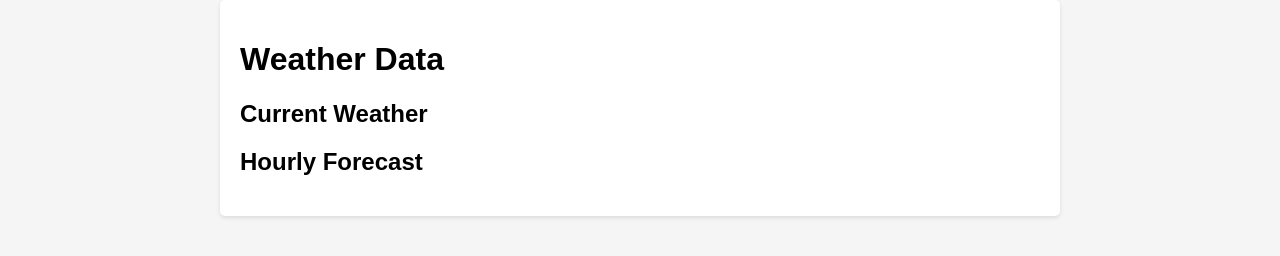
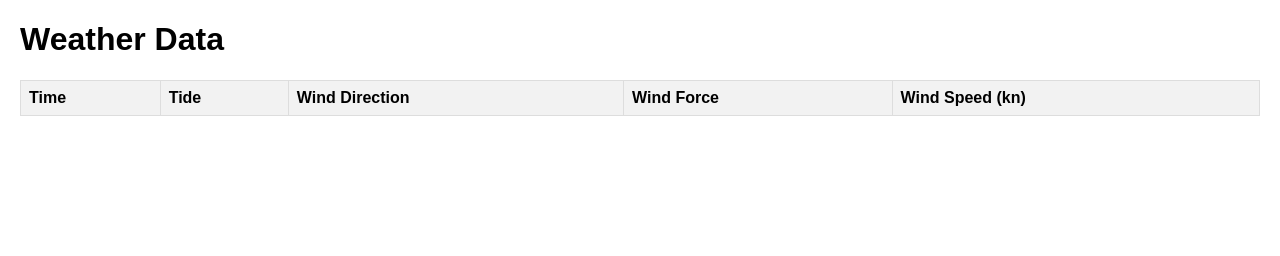
Before and after one commit to dangardner77/surfsup, a plain HTML site: page index.html in a window 1280 px wide. Drawn offline with Linux system fonts and the light colour scheme; no server answers.

Commit message:
Complete update to index.html

```diff
--- a/index.html
+++ b/index.html
@@ -7,52 +7,53 @@
     <style>
         body {
             font-family: Arial, sans-serif;
-            margin: 0;
-            padding: 0;
-            background-color: #f5f5f5;
+            margin: 20px;
         }
-        .container {
-            max-width: 800px;
-            margin: 0 auto;
-            padding: 20px;
-            background-color: #ffffff;
+        .weather-container {
+            display: flex;
+            flex-direction: column;
+            align-items: center;
+        }
+        .weather-item {
+            background-color: #f0f0f0;
+            padding: 10px;
+            margin: 5px;
             border-radius: 5px;
-            box-shadow: 0 2px 4px rgba(0, 0, 0, 0.1);
+            width: 80%;
+            max-width: 600px;
         }
-        pre {
-            white-space: pre-wrap;
-            font-size: 14px;
+        table {
+            width: 100%;
+            border-collapse: collapse;
+            margin: 20px 0;
+        }
+        th, td {
+            border: 1px solid #ddd;
+            padding: 8px;
+            text-align: left;
+        }
+        th {
+            background-color: #f2f2f2;
         }
     </style>
 </head>
 <body>
-    <div class="container">
-        <h1>Weather Data</h1>
-        <h2>Current Weather</h2>
-        <pre id="current-data"></pre>
-        <h2>Hourly Forecast</h2>
-        <pre id="hourly-data"></pre>
-    </div>
+	<h1>Weather Data</h1>
 
-    <script>
-        async function fetchData() {
-            try {
-                const response = await fetch('https://api.open-meteo.com/v1/forecast?latitude=50.78&longitude=-0.99&current=is_day,wind_speed_10m,wind_direction_10m,wind_gusts_10m&hourly=wind_speed_10m,wind_direction_10m,wind_gusts_10m&daily=sunrise,sunset,wind_speed_10m_max,wind_gusts_10m_max,wind_direction_10m_dominant&wind_speed_unit=kn&timezone=Europe%2FLondon');
-                const weatherData = await response.json();
-            } catch (error) {
-                console.error('Error fetching data:', error);
-            }
-        }
-
-        fetchData();
-
-        // Display current weather data
-        const currentDataElement = document.getElementById("current-data");
-        currentDataElement.textContent = JSON.stringify(weatherData.current, null, 2);
-
-        // Display hourly forecast data
-        const hourlyDataElement = document.getElementById("hourly-data");
-        hourlyDataElement.textContent = JSON.stringify(weatherData.hourly, null, 2);
-    </script>
+    <table>
+        <thead>
+            <tr>
+                <th>Time</th>
+                <th>Tide</th>
+                <th>Wind Direction</th>
+                <th>Wind Force</th>
+                <th>Wind Speed (kn)</th>
+            </tr>
+        </thead>
+        <tbody id="weather-table-body">
+            <!-- Rows will be inserted here by JavaScript -->
+        </tbody>
+    </table>
+    <script src="script.js"></script>
 </body>
 </html>
```
